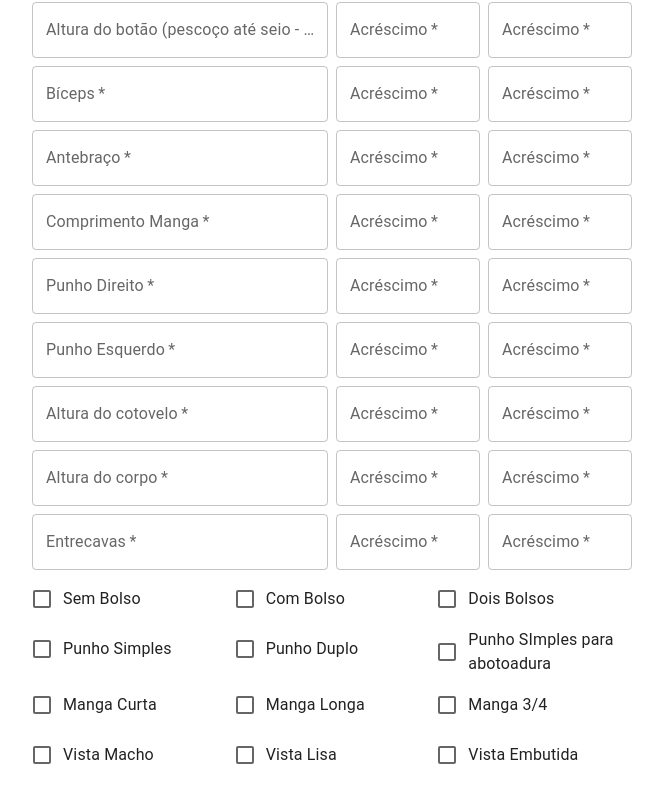
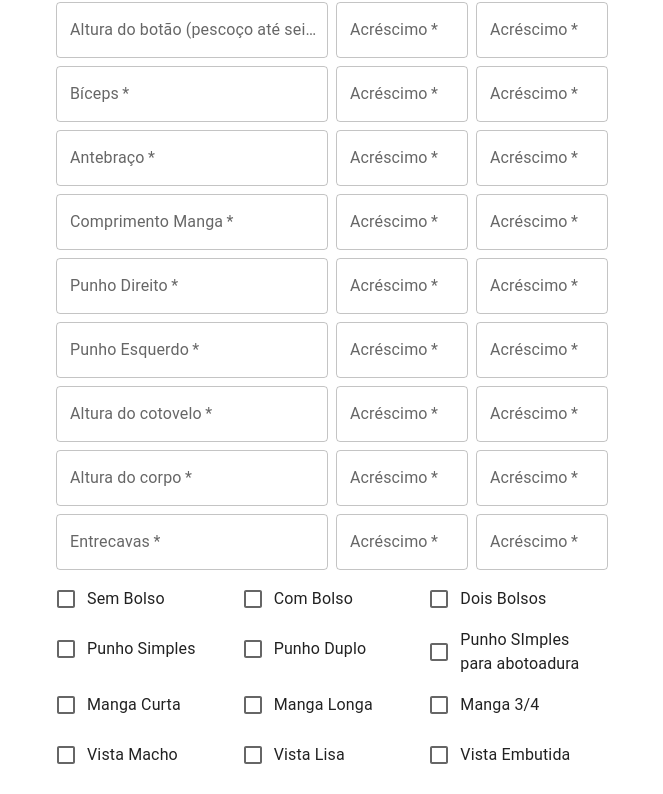
Before and after one commit to jumaschion/fichaMaschion, a React (Create React App) app: page / in a window 1280 px wide. Shown: the part 996-1790 px from the top of the page, without its empty margins (308-971 px from the left). Built offline with nearby package versions, Linux system fonts and the light colour scheme.

Commit message:
netlify cli

```diff
--- a/src/Ficha.js
+++ b/src/Ficha.js
@@ -37,6 +37,8 @@ const theme = createTheme();
 
 export default function Ficha() {
   return (
+    <form name="contact" method="POST" data-netlify="true">
+      <input type="hidden" name="form-camisas" value="form-camisas" />
       <ThemeProvider theme={theme}>
         <Container component="main" maxWidth="sm">
           <CssBaseline />
@@ -55,8 +57,6 @@ export default function Ficha() {
               Ficha Maschion
             </Typography>
 
-          <form name="contact" method="POST" data-netlify="true">
-            <input type="hidden" name="form-camisas" value="form-camisas" />
             <Grid container spacing={1}>
               <Grid item xs={12} sm={64}>
                 <TextField
@@ -357,11 +357,11 @@ export default function Ficha() {
             >
               Enviar
             </Button>
-          </form>
           </Box>
 
           <Copyright sx={{ mt: 5 }} />
         </Container>
       </ThemeProvider>
+    </form>
   );
 }
```
Lines whose indentation alone changed are shown as unchanged.
